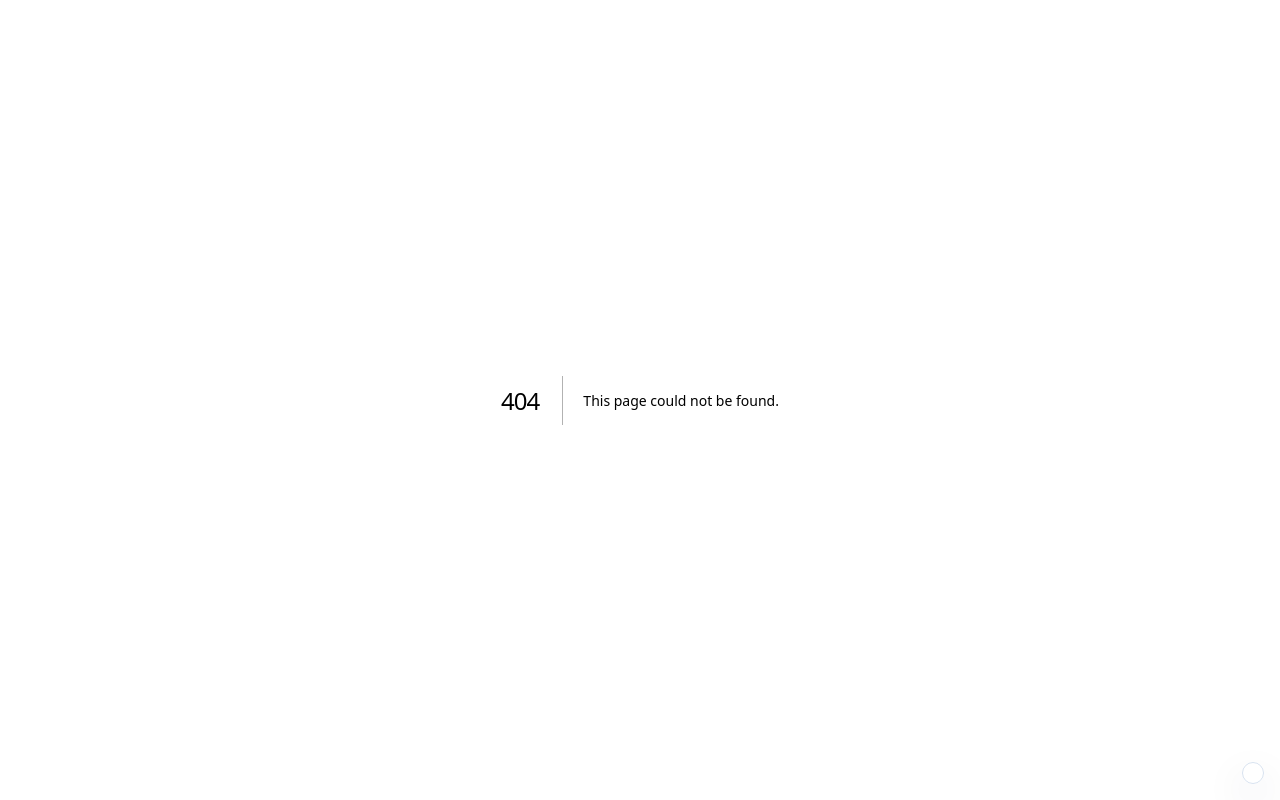
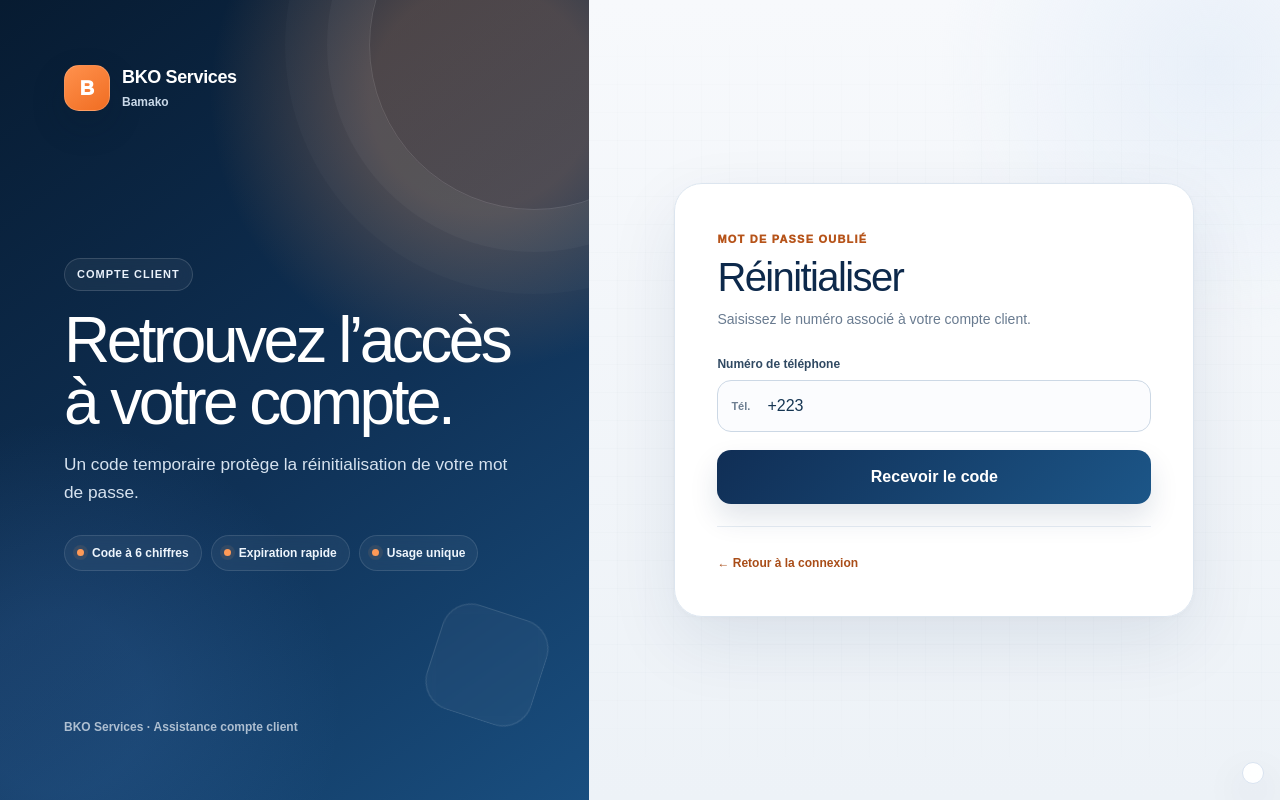
Before and after one commit to hamapixel/bko-services, a Next.js app in the folder frontend/: page /connexion/mot-de-passe-oublie in a window 1280 px wide. Before the commit this address had no page. Built offline with nearby package versions, Linux system fonts and the light colour scheme.

Commit message:
feat(frontend): add client forgot password flow

```diff
--- /dev/null
+++ b/frontend/app/connexion/mot-de-passe-oublie/page.tsx
@@ -0,0 +1,257 @@
+"use client";
+
+import Link from "next/link";
+import { FormEvent, useState } from "react";
+
+import { getCsrfToken } from "@/lib/client-api";
+import { sendJsonMutation } from "@/lib/safe-api";
+
+type Step = "phone" | "code" | "done";
+
+function messageFromError(error: unknown) {
+  return error instanceof Error
+    ? error.message
+    : "Une erreur inattendue est survenue.";
+}
+
+export default function ForgotPasswordPage() {
+  const [step, setStep] = useState<Step>("phone");
+  const [phone, setPhone] = useState("+223");
+  const [code, setCode] = useState("");
+  const [password, setPassword] = useState("");
+  const [confirmPassword, setConfirmPassword] = useState("");
+  const [showPassword, setShowPassword] = useState(false);
+  const [busy, setBusy] = useState(false);
+  const [error, setError] = useState("");
+  const [info, setInfo] = useState("");
+
+  async function requestCode(event: FormEvent<HTMLFormElement>) {
+    event.preventDefault();
+    setBusy(true);
+    setError("");
+    setInfo("");
+
+    try {
+      const csrfToken = await getCsrfToken();
+      const response = await sendJsonMutation<{ detail: string }>(
+        "/api/v1/auth/password-reset/request/",
+        "POST",
+        {
+          csrfToken,
+          body: { phone: phone.trim() },
+        },
+      );
+      setInfo(response.detail);
+      setStep("code");
+    } catch (caught) {
+      setError(messageFromError(caught));
+    } finally {
+      setBusy(false);
+    }
+  }
+
+  async function resetPassword(event: FormEvent<HTMLFormElement>) {
+    event.preventDefault();
+    setError("");
+    setInfo("");
+
+    if (!/^\d{6}$/.test(code)) {
+      setError("Le code doit contenir exactement 6 chiffres.");
+      return;
+    }
+    if (password !== confirmPassword) {
+      setError("Les deux mots de passe ne correspondent pas.");
+      return;
+    }
+
+    setBusy(true);
+    try {
+      const csrfToken = await getCsrfToken();
+      await sendJsonMutation<{ detail: string }>(
+        "/api/v1/auth/password-reset/confirm/",
+        "POST",
+        {
+          csrfToken,
+          body: {
+            phone: phone.trim(),
+            code,
+            new_password: password,
+            confirm_password: confirmPassword,
+          },
+        },
+      );
+      setStep("done");
+    } catch (caught) {
+      setError(messageFromError(caught));
+    } finally {
+      setBusy(false);
+    }
+  }
+
+  return (
+    <main className="login-shell login-shell-client">
+      <section className="login-visual">
+        <div className="login-brand">
+          <span className="login-brand-mark" aria-hidden="true">B</span>
+          <span>
+            <strong>BKO Services</strong>
+            <small>Bamako</small>
+          </span>
+        </div>
+
+        <div className="login-visual-copy">
+          <span className="login-badge">Compte client</span>
+          <h1>Retrouvez l’accès à votre compte.</h1>
+          <p>
+            Un code temporaire protège la réinitialisation de votre mot de passe.
+          </p>
+          <div className="login-points" aria-label="Sécurité">
+            <span>Code à 6 chiffres</span>
+            <span>Expiration rapide</span>
+            <span>Usage unique</span>
+          </div>
+        </div>
+
+        <p className="login-visual-foot">BKO Services · Assistance compte client</p>
+      </section>
+
+      <section className="login-card-zone">
+        <div className="login-card">
+          {step === "done" ? (
+            <div className="password-reset-success">
+              <span className="password-reset-success-icon" aria-hidden="true">✓</span>
+              <span className="login-kicker">Terminé</span>
+              <h2>Mot de passe modifié</h2>
+              <p>
+                Vous pouvez maintenant vous connecter avec votre nouveau mot de passe.
+              </p>
+              <Link className="login-submit password-reset-link-button" href="/connexion">
+                Retour à la connexion
+              </Link>
+            </div>
+          ) : (
+            <>
+              <div className="login-card-head">
+                <span className="login-kicker">Mot de passe oublié</span>
+                <h2>{step === "phone" ? "Réinitialiser" : "Vérifier le code"}</h2>
+                <p>
+                  {step === "phone"
+                    ? "Saisissez le numéro associé à votre compte client."
+                    : "Entrez le code reçu puis choisissez un nouveau mot de passe."}
+                </p>
+              </div>
+
+              {step === "phone" ? (
+                <form className="login-form" onSubmit={requestCode}>
+                  <label className="login-field">
+                    <span>Numéro de téléphone</span>
+                    <div className="login-input-wrap">
+                      <span className="login-input-icon" aria-hidden="true">Tél.</span>
+                      <input
+                        className="login-input-with-prefix"
+                        autoComplete="tel"
+                        inputMode="tel"
+                        required
+                        maxLength={16}
+                        placeholder="+223 70 00 00 00"
+                        value={phone}
+                        onChange={(event) => setPhone(event.target.value)}
+                      />
+                    </div>
+                  </label>
+
+                  {error && <p className="login-error" role="alert">{error}</p>}
+
+                  <button className="login-submit" disabled={busy} type="submit">
+                    {busy ? "Envoi…" : "Recevoir le code"}
+                  </button>
+                </form>
+              ) : (
+                <form className="login-form" onSubmit={resetPassword}>
+                  {info && <p className="password-reset-info">{info}</p>}
+
+                  <label className="login-field">
+                    <span>Code à 6 chiffres</span>
+                    <input
+                      autoComplete="one-time-code"
+                      inputMode="numeric"
+                      maxLength={6}
+                      pattern="\d{6}"
+                      placeholder="000000"
+                      required
+                      value={code}
+                      onChange={(event) =>
+                        setCode(event.target.value.replace(/\D/g, "").slice(0, 6))
+                      }
+                    />
+                  </label>
+
+                  <label className="login-field">
+                    <span>Nouveau mot de passe</span>
+                    <div className="login-input-wrap">
+                      <input
+                        className="login-input-with-action"
+                        autoComplete="new-password"
+                        minLength={8}
+                        required
+                        type={showPassword ? "text" : "password"}
+                        placeholder="••••••••"
+                        value={password}
+                        onChange={(event) => setPassword(event.target.value)}
+                      />
+                      <button
+                        className="login-input-action"
+                        type="button"
+                        onClick={() => setShowPassword((value) => !value)}
+                      >
+                        {showPassword ? "Masquer" : "Afficher"}
+                      </button>
+                    </div>
+                  </label>
+
+                  <label className="login-field">
+                    <span>Confirmer le mot de passe</span>
+                    <input
+                      autoComplete="new-password"
+                      minLength={8}
+                      required
+                      type={showPassword ? "text" : "password"}
+                      placeholder="••••••••"
+                      value={confirmPassword}
+                      onChange={(event) => setConfirmPassword(event.target.value)}
+                    />
+                  </label>
+
+                  {error && <p className="login-error" role="alert">{error}</p>}
+
+                  <button className="login-submit" disabled={busy} type="submit">
+                    {busy ? "Vérification…" : "Changer le mot de passe"}
+                  </button>
+
+                  <button
+                    className="password-reset-back"
+                    type="button"
+                    onClick={() => {
+                      setStep("phone");
+                      setCode("");
+                      setPassword("");
+                      setConfirmPassword("");
+                      setError("");
+                      setInfo("");
+                    }}
+                  >
+                    Modifier le numéro
+                  </button>
+                </form>
+              )}
+
+              <div className="login-links">
+                <Link href="/connexion">← Retour à la connexion</Link>
+              </div>
+            </>
+          )}
+        </div>
+      </section>
+    </main>
+  );
+}
```
